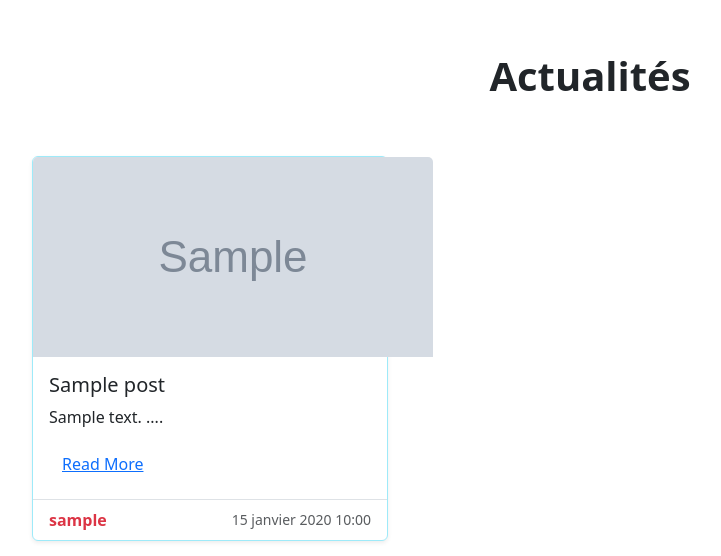
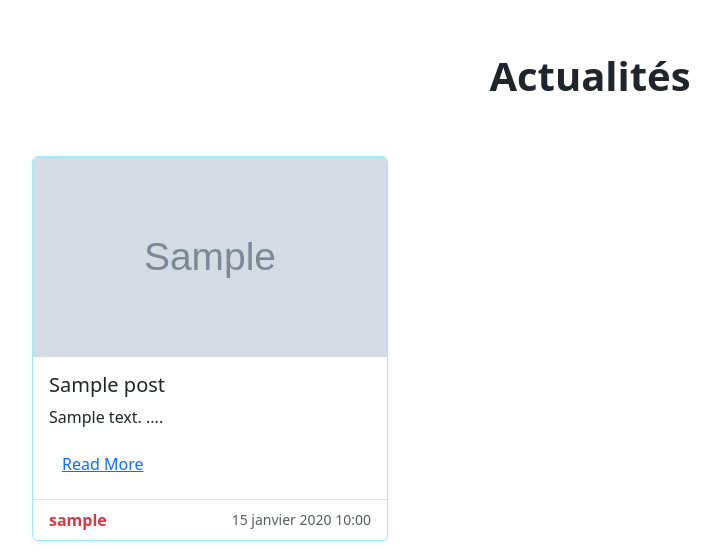
Before and after one commit to Zackiii/Mbollo_MoyDolle, a Django app: page / in a window 1280 px wide; the page is wider, and only the part inside the window is pictured. Shown: the part 1843-2399 px from the top of that part, without its empty margins (50-771 px from the left). Run offline with Django 4.2, Linux system fonts and the light colour scheme; tables that the repository leaves empty hold one stand-in row (values such as "Sample post"); grey boxes marked "Sample" are stand-in pictures.

Commit message:
version ameliorer+

```diff
--- a/templates/userTests/accueil.html
+++ b/templates/userTests/accueil.html
@@ -170,7 +170,7 @@
 {% for post in posts %}
 <div class="col-md-4">
   <div class="card border-info-subtle shadow-sm" id="carte">
-    <img src="{{ post.thumbnail.url }}" class="card-img-top justify-content-center" alt="{{post.title}}" style="width: 400px; height: 200px;">
+    <img src="{{ post.thumbnail.url }}" class="card-img-top justify-content-center" alt="{{post.title}}" style="width: 100%; height: 200px;">
     <div class="card-body">
       <h5 class="card-title">{{ post.title }}</h5>
       <p class="card-text">{{ post.text|slice:":130"|linebreaksbr }} ....</p>
```
